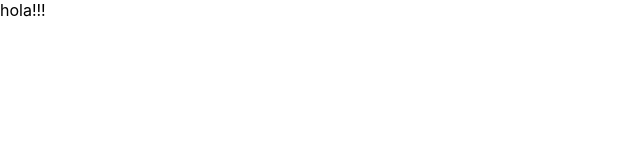
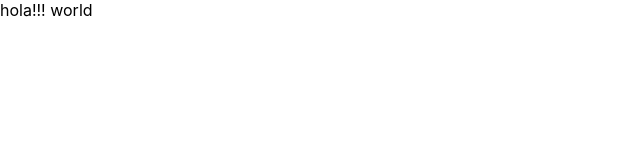
Before and after one commit to DenisVorop/crm, a React (Create React App) app: page / in a window 1280 px wide. Shown: the top 160 px of the page, without its empty margins (0-640 px from the left). Built offline with nearby package versions, Linux system fonts and the light colour scheme; data requests are answered from the project's data file.

Commit message:
Add world word).

```diff
--- a/src/App.js
+++ b/src/App.js
@@ -2,7 +2,7 @@
 function App() {
   return (
     <div className="wrapper">
-      hola!!!
+      hola!!! world
     </div>
   );
 }
```
